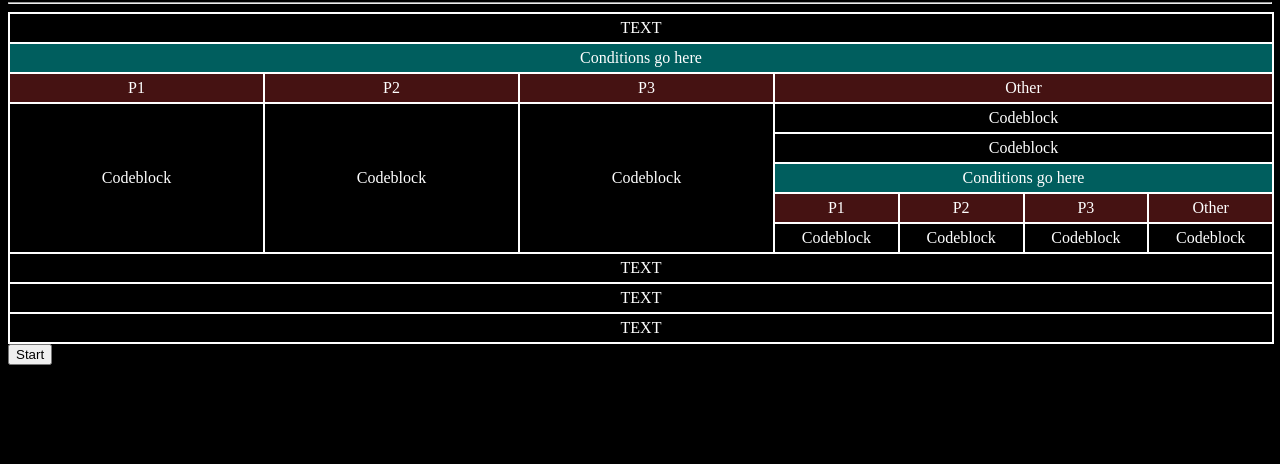
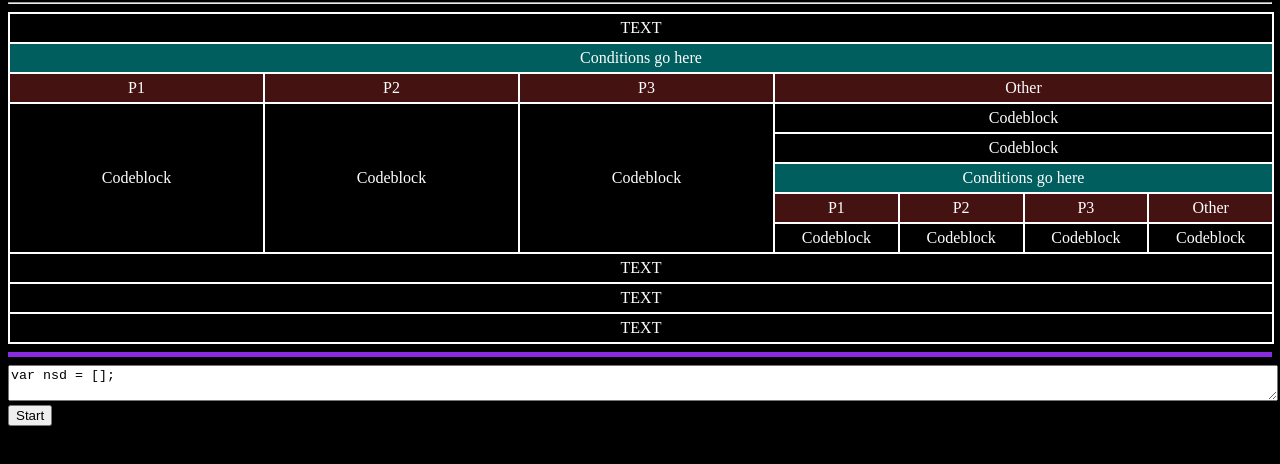
Before and after one commit to Luckyapps/nsdGenerator, a plain HTML site: page index.html in a window 1280 px wide. Shown: the part 78-542 px from the top of the page. Drawn offline with Linux system fonts and the light colour scheme.

Commit message:
custom input

```diff
--- a/index.html
+++ b/index.html
@@ -22,8 +22,7 @@
                 </span>
             </span>
         </div>
-         <!--<hr style="color:blueviolet;background-color: blueviolet; height: 3px; border: 1px solid blueviolet">
-       Sec2-->
+        <!--Sec2-->
         <div class="n_shell">
             <div class="n_block">TEXT</div>
             <div class="n_if">
@@ -69,7 +68,44 @@
             <div class="n_block">TEXT</div>
             <div class="n_block">TEXT</div>
         </div>
+        <hr style="color:blueviolet;background-color: blueviolet; height: 3px; border: 1px solid blueviolet">
+        <textarea id="input" onclick='this.style.height = "";this.style.height = this.scrollHeight + "px"' oninput='this.style.height = "";this.style.height = this.scrollHeight + "px"' style="width: 100%;">
+var nsd = [];
 
+nsd[0] = new Input("int", "TEST");
+
+nsd[1] = new If("Willst du ein NSD machen?", [
+    ["Ja",
+        [
+            new Operation("Testblock")
+        ]
+    ],
+    ["Nein",
+        [
+            new Operation("Testblock")
+        ]
+    ],
+    ["Other",
+        [
+            new Operation("Codeblock"),
+            new If("Willst du ein NSD machen?",
+            [
+                ["Ja", [
+                    new Operation("Testblock")]
+                ],
+                ["Nein", [
+                    new Operation("Testblock")]
+                ],
+                ["Other", [
+                    new Operation("Testblock")]
+                ]
+            ])
+        ]
+    ]
+]);
+
+nsd[2] = new Operation("Codeblock");
+        </textarea><br>
         <button onclick="go()">Start</button>
     </body>
 </html>
--- a/nsd.js
+++ b/nsd.js
@@ -72,6 +72,7 @@ nsd[2] = new Operation("Codeblock");
 console.log(nsd);
 
 function go(){
+    eval(document.getElementsByTagName("textarea")[0].value);
     var html = "";
     nsd.forEach(element => {
         //element.class = element.constructor.name;
```
